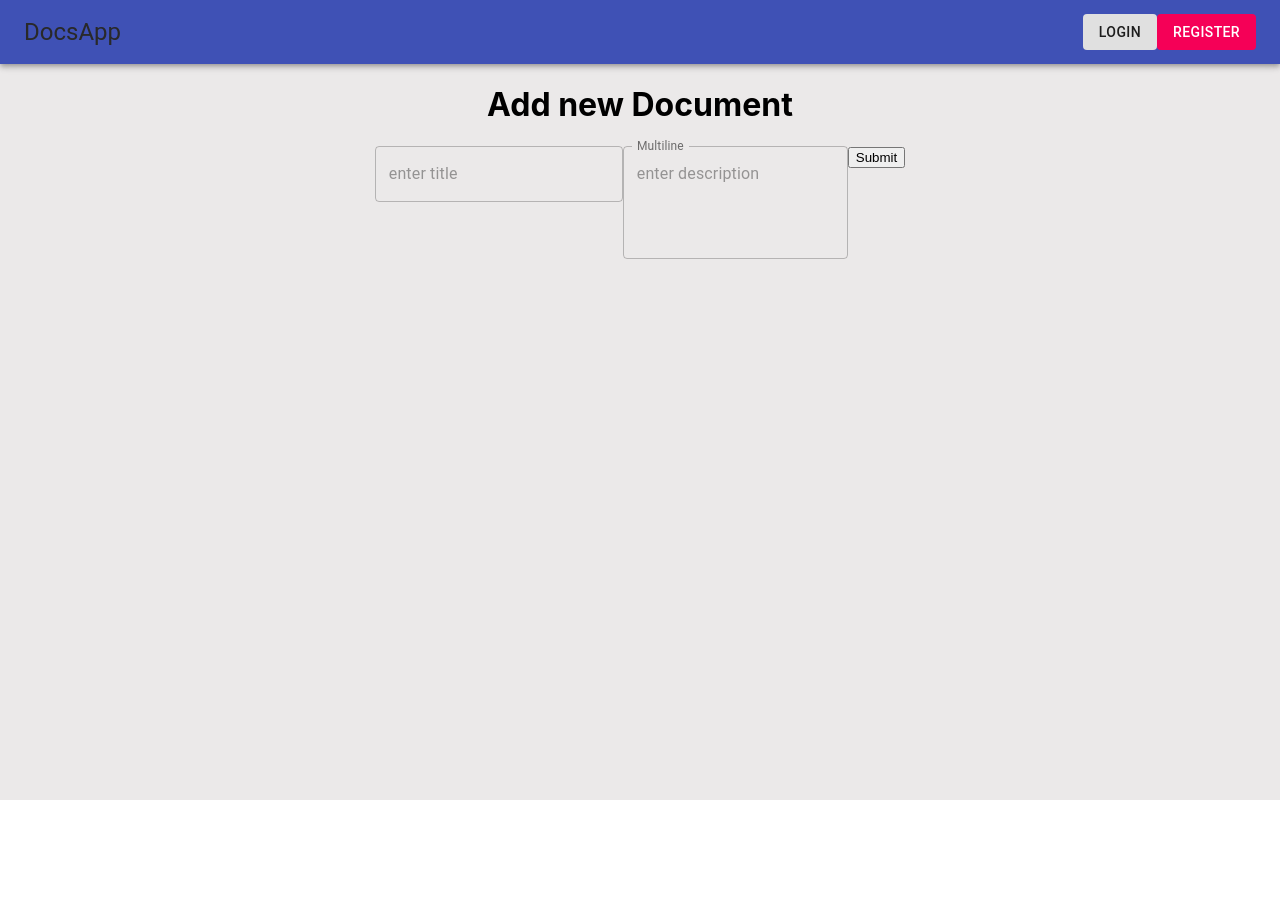
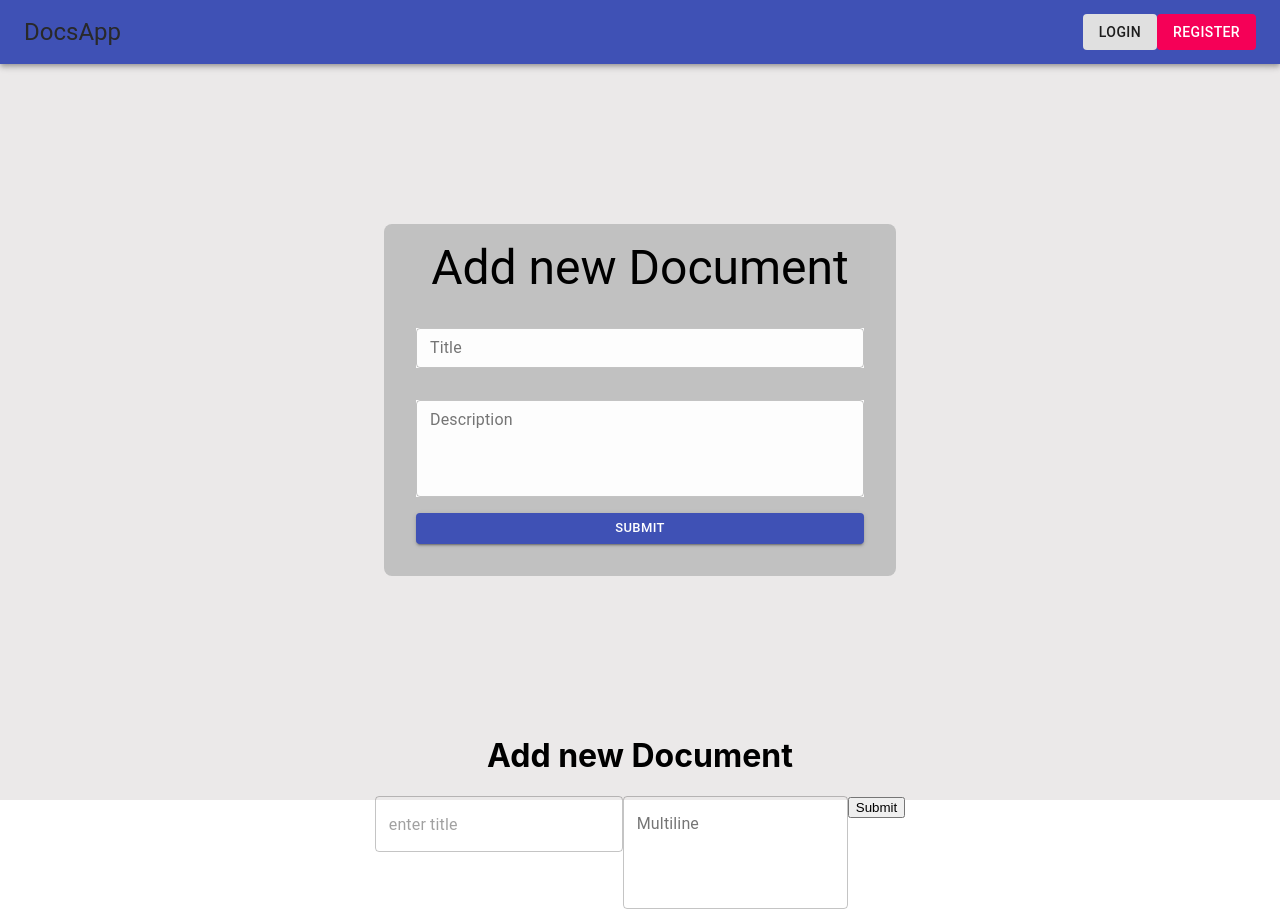
Before and after one commit to vivek9142/docsapp, a React (Create React App) app: page /document/manage in a window 1280 px wide. Before the commit the page ends 800 px from the top, so only its background shows below. Built offline with nearby package versions, Linux system fonts and the light colour scheme.

Commit message:
resolved few bugs related to pages

```diff
--- a/src/components/Header/Header.component.jsx
+++ b/src/components/Header/Header.component.jsx
@@ -26,7 +26,7 @@ const Header = () => {
                     <Link to='/Register'><Button disableElevation variant='contained' color="secondary">Register</Button></Link>
                     </div>):
                     (<>
-                        <Typography variant='h6'>{`Hello ${user}`}</Typography>
+                        <Typography variant='h6'>{`Hello ${user.email}`}</Typography>
                         <Button disableElevation variant="contained" size='small' onClick={()=>dispatch(userLogout())}>
                             Logout
                         </Button>
--- a/src/components/InputField/InputField.component.jsx
+++ b/src/components/InputField/InputField.component.jsx
@@ -1,5 +1,5 @@
 import {useField} from 'formik';
-import { TextField,MenuItem } from '@material-ui/core';
+import { TextField } from '@material-ui/core';
 
 const InputField = (props) => {
 
@@ -20,7 +20,6 @@ const InputField = (props) => {
           label="Multiline"
           multiline
           rows={4}
-          defaultValue="Default Value"
           variant="outlined"
           {...field} {...props}
         />
--- a/src/pages/Login/Login.page.jsx
+++ b/src/pages/Login/Login.page.jsx
@@ -12,7 +12,7 @@ const Login = (props)=> {
       <div className={classes.login_container}>
         <div className="login__container--header_container">
             <Typography variant='h3'>Login</Typography>
-            <Typography variant='p'>Login to unlock more features</Typography>
+            <Typography variant='h6'>Login to unlock more features</Typography>
         </div>
         <div className={classes.login_container__formContainer}>
             <Formik initialValues={{
@@ -41,7 +41,7 @@ const useStyles = makeStyles(({
   login_container:{
     maxWidth: '30rem',
     margin: '10rem auto',
-    background: '#e6e6e6',
+    background: '#c1c1c1',
     borderRadius: '0.5rem',
     padding:'1rem'
   },
--- a/src/pages/ManageDocument/ManageDocument.page.jsx
+++ b/src/pages/ManageDocument/ManageDocument.page.jsx
@@ -2,7 +2,11 @@ import {Formik,Form} from 'formik';
 import InputField from '../../components/InputField/InputField.component';
 import {useDispatch,useSelector} from 'react-redux';
 import { addDocument,updateDocument } from '../../redux/actionCreators/documentActionCr';
+import {Button,makeStyles, Typography} from '@material-ui/core';
+
 const ManageDocument = (props) => {
+    const classes = useStyles();
+
     const dispatch = useDispatch();
     let documentId = props.match.params.id;
 
@@ -22,6 +26,31 @@ const ManageDocument = (props) => {
     }
     return (
         <>
+        <div className={classes.manageDocs_container}>
+        <div className="login__container--header_container">
+            <Typography variant='h3'>
+                {documentToUpdate.length>0 ? `Update Document` : `Add new Document`}
+            </Typography>
+            <Typography variant='h6'>{documentToUpdate.length>0 ?`Document ID - ${documentId}`:''}</Typography>
+        </div>
+        <div className={classes.manageDocs_container__formContainer}>
+            <Formik initialValues={{
+              title:documentToUpdate.length>0?documentToUpdate[0].title:'',
+              desc:documentToUpdate.length>0?documentToUpdate[0].desc:''
+            }} onSubmit={val => submitHandler(val)}>
+              {formik => (
+                <Form className={classes.formContainer}>
+                  <InputField className={classes.InputField} variant='outlined' label='Title' type='text' size='small' name='title'/>
+                  <InputField className={classes.InputField} variant='outlined' label='Description' type='textarea' size='small' name='desc'/>
+                  <Button color='primary' variant='contained' size='small' type='submit'>Submit</Button>
+                </Form>
+              )}
+            </Formik>
+        </div>
+
+      </div>
+
+
         <h1>{documentToUpdate.length>0 ? `Update Document  ${documentId}` : `Add new Document`}</h1>
         <Formik initialValues={{
             title:documentToUpdate.length>0?documentToUpdate[0].title:'',
@@ -41,3 +70,24 @@ const ManageDocument = (props) => {
     )
 }
 export default ManageDocument;
+
+const useStyles = makeStyles(({
+    manageDocs_container:{
+      maxWidth: '30rem',
+      margin: '10rem auto',
+      background: '#c1c1c1',
+      borderRadius: '0.5rem',
+      padding:'1rem'
+    },
+    manageDocs_container__formContainer:{
+      display: 'grid',
+    },
+    formContainer:{
+      display: 'grid',
+      padding: '1rem'
+    },
+    InputField:{
+      margin:'1rem 0',
+      background: '#fdfdfd'
+    }
+  }));
--- a/src/pages/Register/Register.page.jsx
+++ b/src/pages/Register/Register.page.jsx
@@ -12,7 +12,7 @@ const Register = (props)=> {
         <div className={classes.register_container}>
         <div className="login__container--header_container">
             <Typography variant='h3'>Register</Typography>
-            <Typography variant='p'>Welcome to our App!</Typography>
+            <Typography variant='h6'>Welcome to our App!</Typography>
         </div>
         <div className={classes.register_container__formContainer}>
             <Formik initialValues={{
@@ -47,7 +47,7 @@ const useStyles = makeStyles(({
   register_container:{
     maxWidth: '30rem',
     margin: '6rem auto',
-    background: '#e6e6e6',
+    background: '#c1c1c1',
     borderRadius: '0.5rem',
     padding:'1rem'
   },
```
